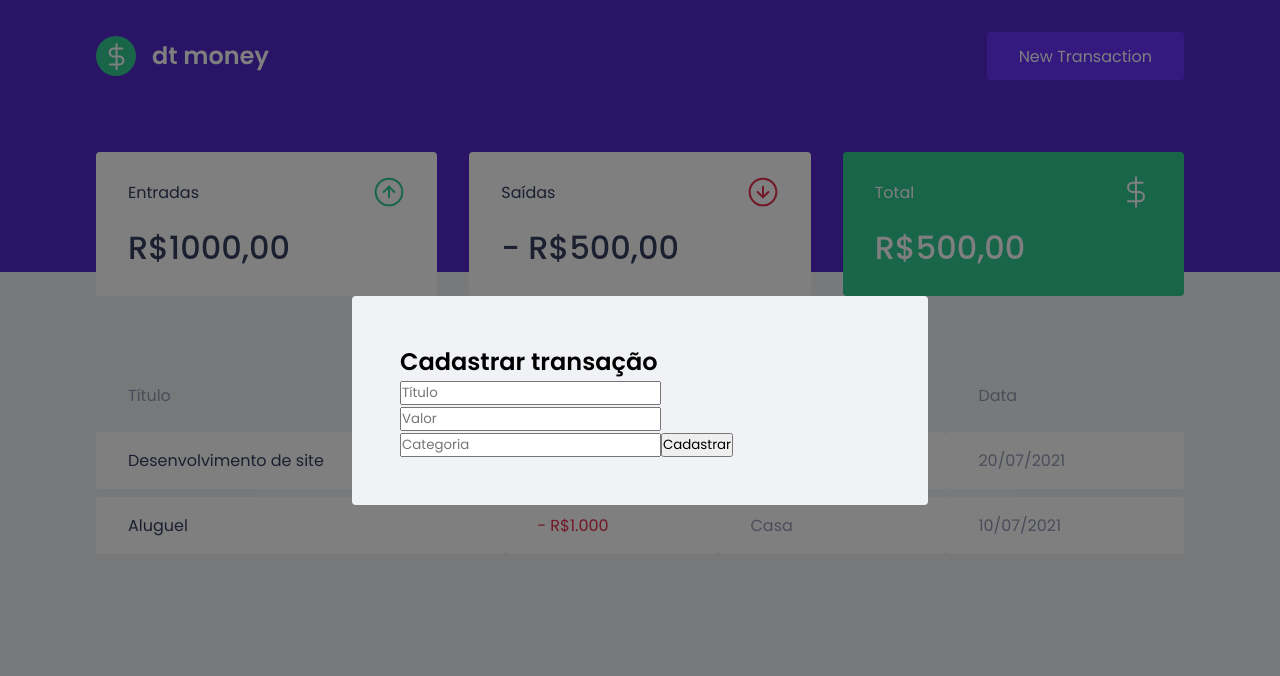
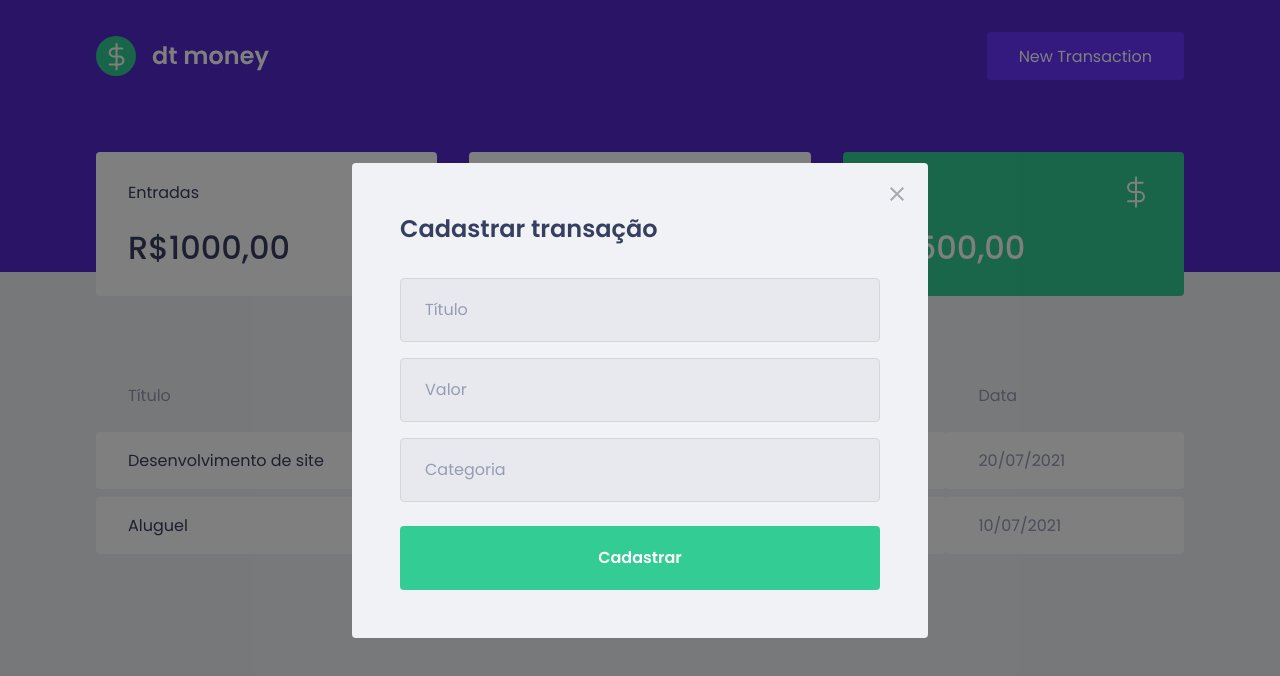
Before and after one commit to soutovnc/dtmoney, a React (Create React App) app: page / in a window 1280 px wide. Both pictures are taken after a click on the button "New Transaction". Shown: the top 676 px of the page. Built offline with nearby package versions, Linux system fonts and the light colour scheme; no server answers; what miragejs would draw is missing.

Commit message:
add styles 4 modal and close modal

```diff
--- a/src/components/NewTransactionModal/index.tsx
+++ b/src/components/NewTransactionModal/index.tsx
@@ -1,4 +1,5 @@
 import Modal from 'react-modal'
+import closeImg from '../../assets/close.svg'
 import { Container } from './styles';
 
 interface NewTransactionModalProps {
@@ -14,6 +15,15 @@
       overlayClassName="react-modal-overlay"
       className="react-modal-content"
     >
+
+      <button
+        type="button"
+        onClick={onRequestClose}
+        className="react-modal-close"
+      >
+        <img src={closeImg} alt="Fechar modal" />
+      </button>
+
       <Container>
         <h2>Cadastrar transação</h2>
 
--- a/src/components/NewTransactionModal/styles.ts
+++ b/src/components/NewTransactionModal/styles.ts
@@ -1,5 +1,49 @@
 import styled from 'styled-components';
 
 export const Container = styled.form`
+  h2 {
+    color: var(--text-title);
+    font-size: 1.5rem;
+    margin-bottom: 2rem;
+  }
 
+  input {
+    width: 100%;
+    padding: 0 1.5rem;
+    height: 4rem;
+    border-radius: 0.25rem;
+
+    border: 1px solid #d7d7d7;
+    background: #e7e9ee;
+
+    font-weight: 400;
+    font-size: 1rem;
+
+    &::placeholder {
+      color: var(--text-body);
+    }
+
+    & + input {
+      margin-top: 1rem;
+    }
+  }
+
+  button[type="submit"] {
+    width: 100%;
+    padding: 0 1.5rem;
+    height: 4rem;
+    background: var(--green);
+    color: #FFF;
+    border-radius: 0.25rem;
+    border: 0;
+    font-size: 1rem;
+    margin-top: 1.5rem;
+    font-weight: 600;
+
+    transition: filter 0.2s;
+
+    &:hover {
+      filter: brightness(0.9);
+    }
+  }
 `;
--- a/src/styles/global.ts
+++ b/src/styles/global.ts
@@ -75,4 +75,18 @@
     border-radius: 0.25rem;
   }
 
+  .react-modal-close {
+    position: absolute;
+    right: 1.5rem;
+    top: 1.5rem;
+    border: 0;
+    background: transparent;
+
+    transition: filter 0.2s;
+
+    &:hover {
+      filter: brightness(0.8);
+    }
+  }
+
 `
```
